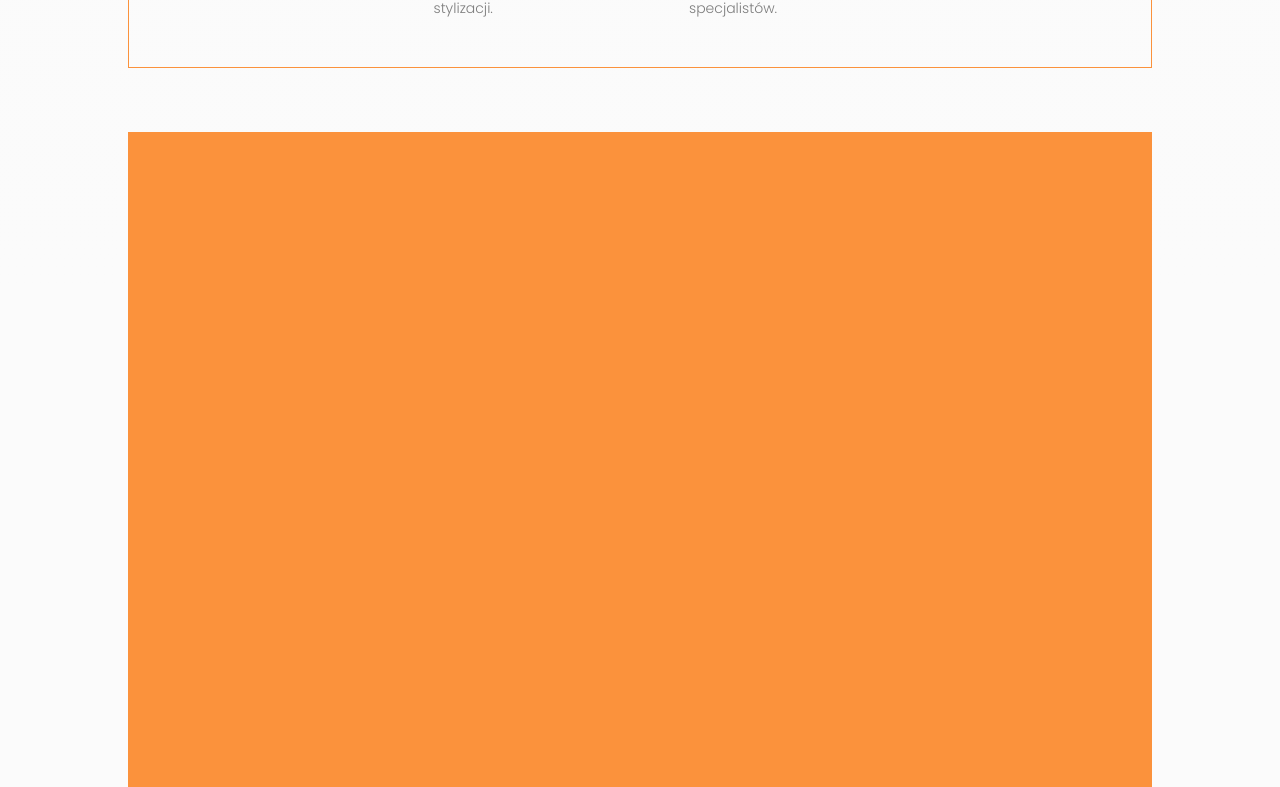
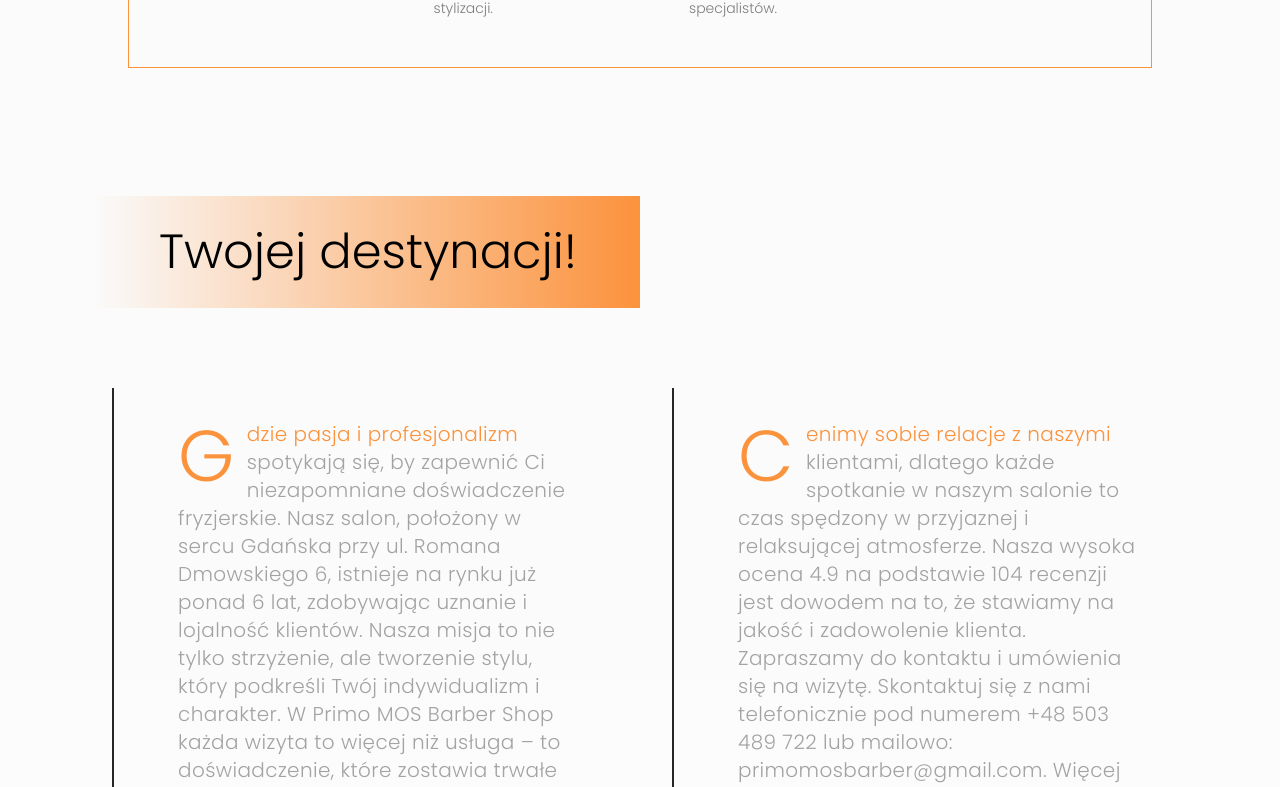
Before and after one commit to franckyi/primomos, a Next.js app in the folder frontend/: page / in a window 1280 px wide. Shown: the part 1020-1807 px from the top of the page. Built offline with nearby package versions, Linux system fonts and the light colour scheme.

Commit message:
temporarily hide video

```diff
--- a/frontend/app/page.tsx
+++ b/frontend/app/page.tsx
@@ -2,7 +2,7 @@ import IntroText from "./ui/intro-text";
 import Services from "./ui/services";
 import Training from "./ui/training";
 import PhoneIcon from "@mui/icons-material/Phone";
-import Video from "./ui/video";
+// import Video from "./ui/video";
 import "./ui/home/video.css";
 import HomeImages from "./ui/home/home-images";
 
@@ -10,9 +10,9 @@ export default function Home() {
   return (
     <main className="flex min-h-screen flex-col gap-4 lg:gap-16 items-center justify-between pt-0">
       <Services />
-      <div className="video mb-16 lg:mb-8 lg:p-8">
+      {/* <div className="video mb-16 lg:mb-8 lg:p-8">
         <Video src="https://youtu.be/C3l0U2Fx1S4?si=3q4Bv2s4qsp7Oed0&t=65" />
-      </div>
+      </div> */}
       <IntroText />
       <div className="w-3/4">
         <HomeImages />
```
